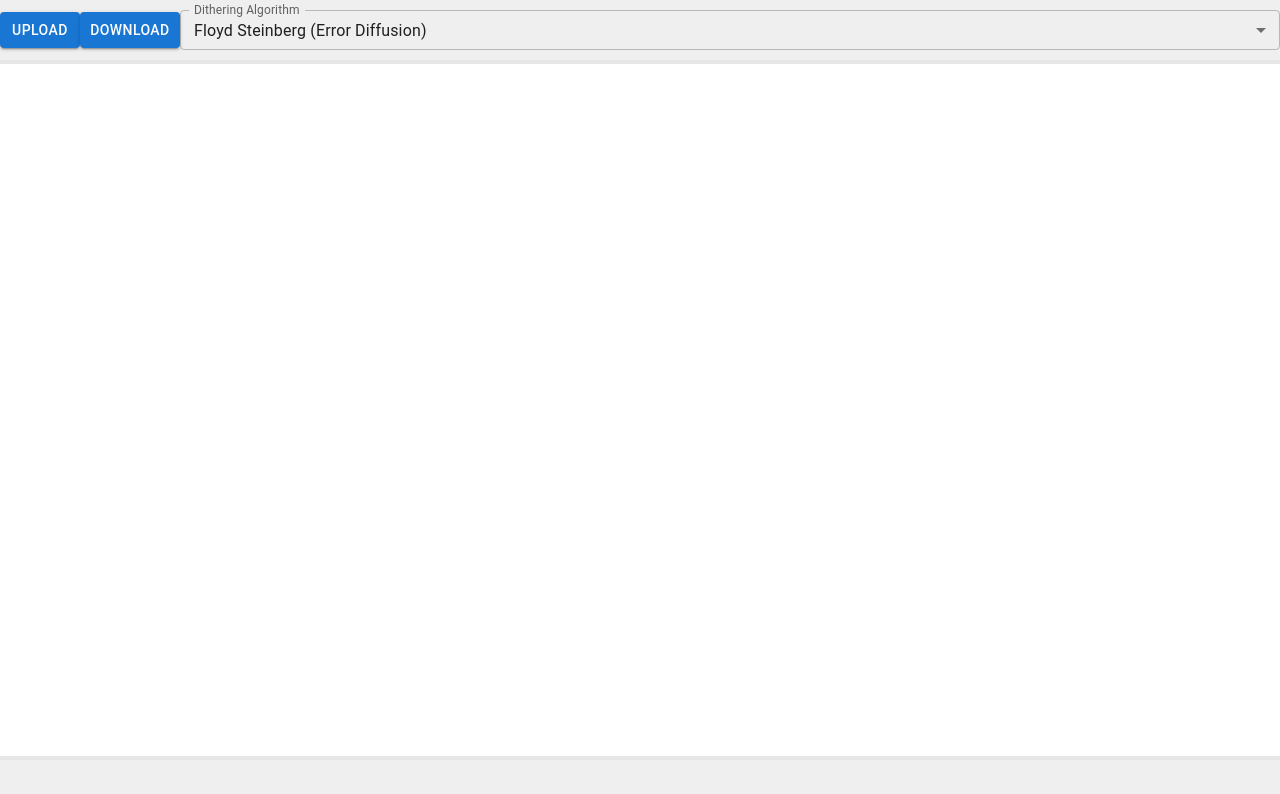
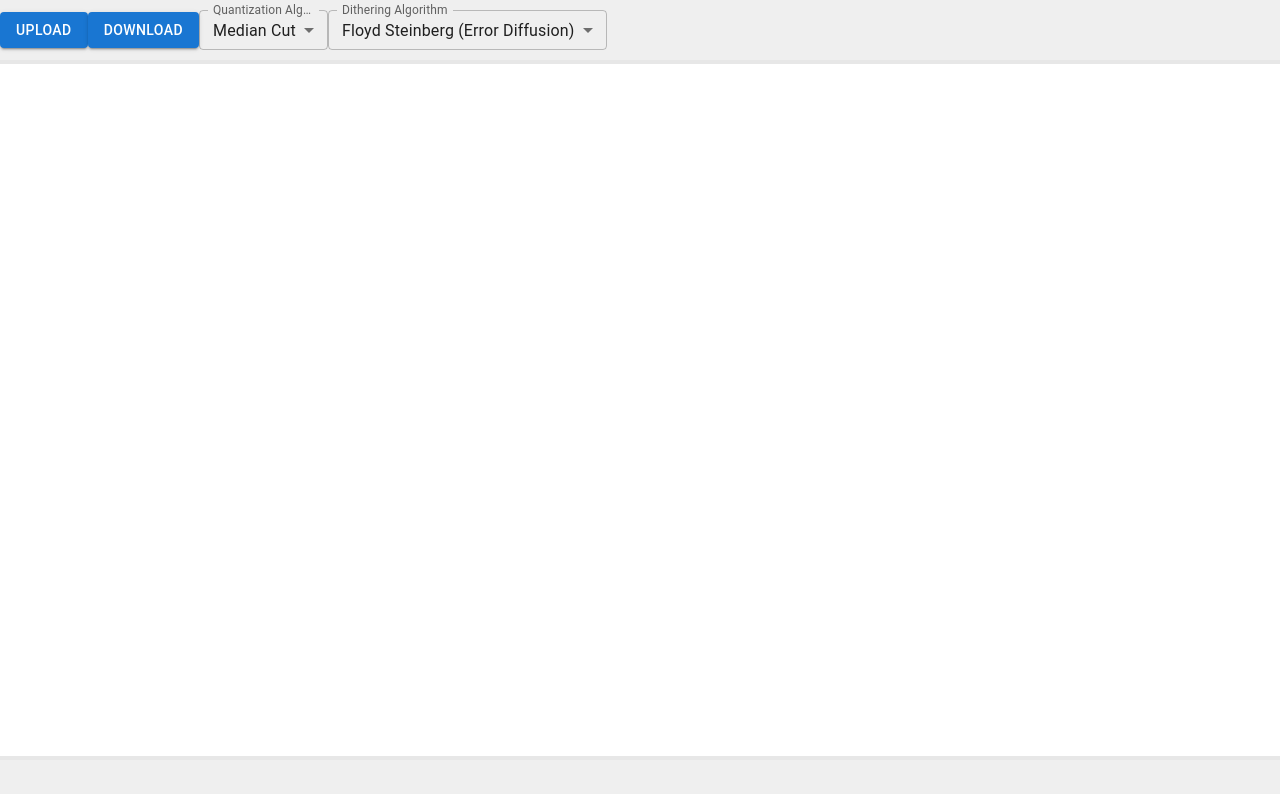
Before and after one commit to stephencz/dithering-web-app, a React (Create React App) app: page / in a window 1280 px wide. Shown: the top 794 px of the page. Built offline with nearby package versions, Linux system fonts and the light colour scheme.

Commit message:
Added quantization algorithm select box.

```diff
--- a/src/App.js
+++ b/src/App.js
@@ -6,7 +6,7 @@ import ImagePreview from './components/ImagePreview/ImagePreview';
 import InfoBar from './components/InfoBar/InfoBar';
 
 import './App.scss';
-import { DitheringOptions } from './Constants';
+import { DitheringOptions, QuantizationOptions } from './Constants';
 
 const App = () => {
 
@@ -14,7 +14,7 @@ const App = () => {
     originalImage: null,
     renderedImage: null,
     dither: DitheringOptions.FLOYD_STEINBERG,
-    quantize: null,
+    quantization: QuantizationOptions.MEDIAN_CUT,
     resize: null
   });
 
--- a/src/Constants.js
+++ b/src/Constants.js
@@ -10,7 +10,8 @@ export const DitheringOptions = {
 }
 
 export const QuantizationOptions = {
-
+  MEDIAN_CUT: "Median Cut",
+  OCTRESS: "Octrees"
 }
 
 export const ResizeOptions = {
--- a/src/components/ToolBar/ToolBar.js
+++ b/src/components/ToolBar/ToolBar.js
@@ -1,7 +1,7 @@
 import React from "react";
 import { Button } from "@mui/material";
 import { FormControl, InputLabel, Select, MenuItem } from "@mui/material";
-import { DitheringOptions } from "../../Constants";
+import { DitheringOptions, QuantizationOptions } from "../../Constants";
 import "./ToolBar.scss";
 
 /**
@@ -14,6 +14,13 @@ import "./ToolBar.scss";
  */
 const ToolBar = (props) => {
 
+  const handleQuantizationAlgorithmChange = (event) => {
+    props.setAppState({
+      ...props.appState,
+      quantization: event.target.value
+    });
+  }
+
   const handleDitheringAlgorithmChange = (event) => {
     props.setAppState({
       ...props.appState,
@@ -21,11 +28,11 @@ const ToolBar = (props) => {
     });
   }
 
-  const generateDitheringAlgorithmSelectMenuItems = () => {
+  const generateMenuItems = (dictionary) => {
 
     let menuItems = []
 
-    for(const [key, value] of Object.entries(DitheringOptions)) {
+    for(const [key, value] of Object.entries(dictionary)) {
       menuItems = [...menuItems, <MenuItem key={key} value={value}>{ value }</MenuItem>]
     }
 
@@ -37,7 +44,22 @@ const ToolBar = (props) => {
       <div className="toolbar">
         <Button variant="contained">Upload</Button>
         <Button variant="contained">Download</Button>
-        <FormControl fullWidth>
+
+        <FormControl >
+          <InputLabel id="quantization-algorithm-select-label">Quantization Algorithm</InputLabel>
+          <Select
+            labelId="quantization-algorithm-select-label"
+            id="quantization-algorithm-select"
+            value={ props.appState.quantization }
+            label="Quantization Algorithm"
+            size="small"
+            onChange={ handleQuantizationAlgorithmChange }
+          >
+            { generateMenuItems(QuantizationOptions) }
+          </Select>
+        </FormControl>
+
+        <FormControl>
           <InputLabel id="dithering-algorithm-select-label">Dithering Algorithm</InputLabel>
           <Select
             labelId="dithering-algorithm-select-label"
@@ -47,9 +69,10 @@ const ToolBar = (props) => {
             size="small"
             onChange={ handleDitheringAlgorithmChange }
           >
-            { generateDitheringAlgorithmSelectMenuItems() }
+            { generateMenuItems(DitheringOptions) }
           </Select>
         </FormControl>
+
       </div>
     </div>
   )
```
